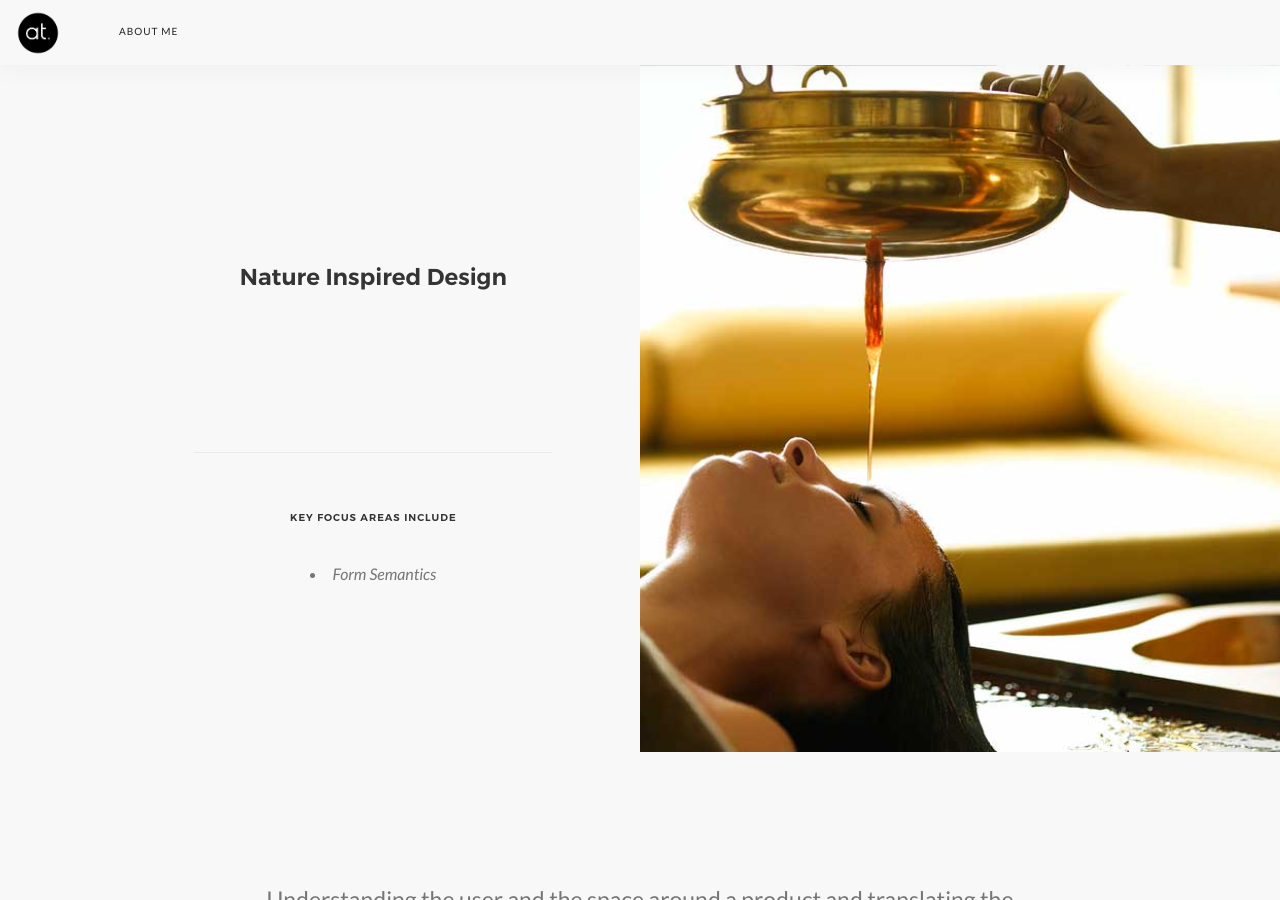
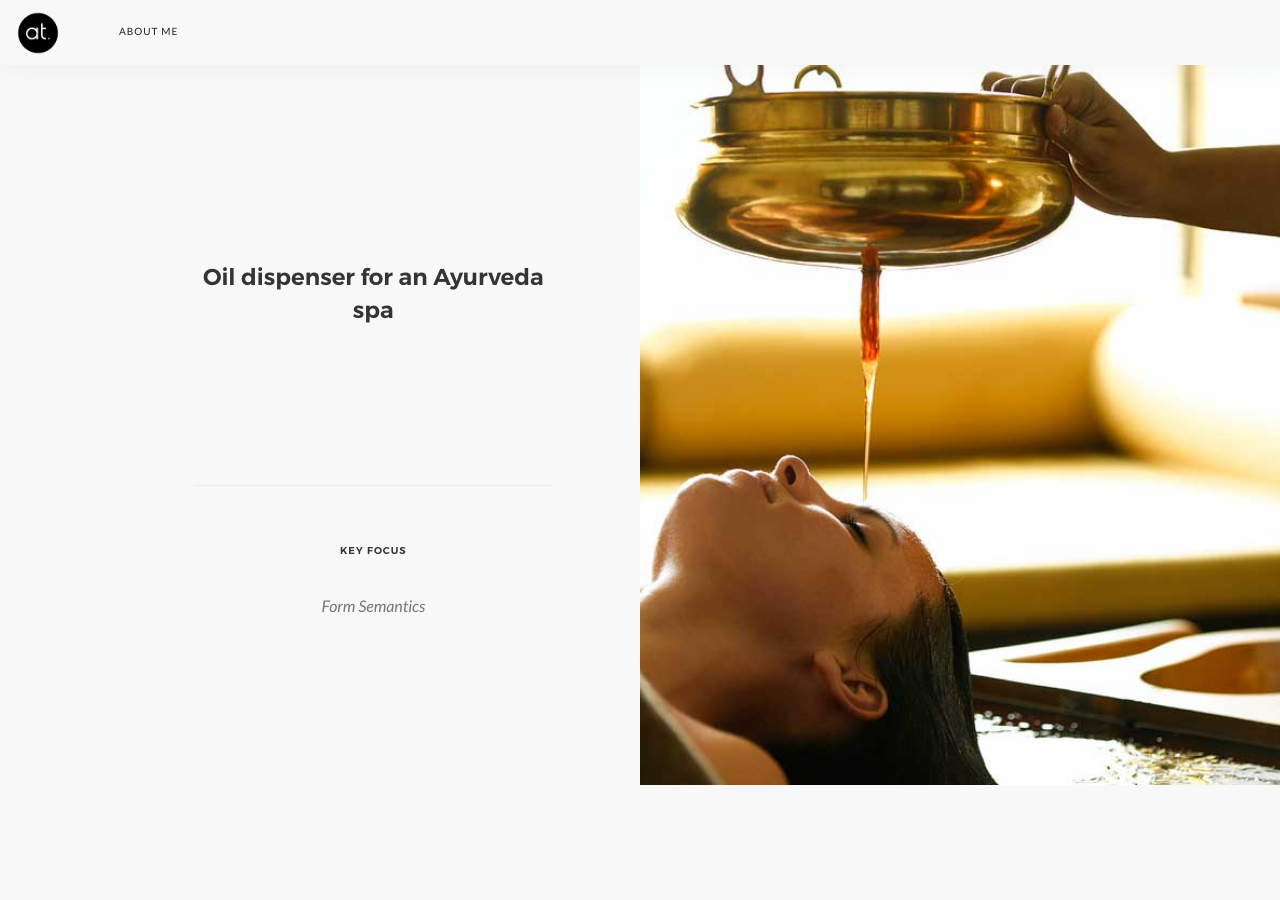
Before and after one commit to akshatkedia/avani-tavargeri, a Jekyll site: the page built from _projects/oil-dispenser.markdown, in a window 1280 px wide and 900 px high. Built offline with Jekyll 4.4.1, drawn with Linux system fonts in a browser that asks for light colours; some web fonts are replaced.

Commit message:
Updated Config and 4 other files

```diff
--- a/_config.yml
+++ b/_config.yml
@@ -34,6 +34,9 @@ defaults:
     thumbnail image:
     project category:
     description:
+      icon:
+      title:
+      text:
     key focus areas:
     -
     top image:
--- a/_layouts/project.html
+++ b/_layouts/project.html
@@ -11,12 +11,12 @@ layout: default
   <div class="col-sm-8 col-md-7">
     <div class="col-md-6 col-md-offset-3 col-sm-8 col-sm-offset-2">
       <div class="feature feature-1 service-1 text-center">
-        <i class="icon icon-Leafs icon--lg color--primary"></i>
-        <h4>Nature Inspired Design</h4>
-        <p>{{ page.description }}</p>
+        <i class="icon icon-{{ page.description.icon }} icon--lg color--primary"></i>
+        <h4>{{ page.description.title }}</h4>
+        <p>{{ page.description.text }}</p>
         <hr>
-        <h6>Key Focus Areas Include</h6>
-        <ul class="bullets">
+        <h6>Key Focus</h6>
+        <ul>
           {% for area in page['key focus areas'] %}
           <li>
             <em>{{ area }}</em>
--- a/_projects/after-ink.markdown
+++ b/_projects/after-ink.markdown
@@ -3,7 +3,8 @@ title: After Ink
 date: 2017-06-19 16:46:00 +05:30
 thumbnail image: "/uploads/thumbnail-after-ink.jpg"
 project category: Industrial Design
-description: Packaging Design for a tattoo aftercare kit.
+description:
+  text: Packaging Design for a tattoo aftercare kit.
 key focus areas:
 - Packaging Design
 top image: "/uploads/DSC_0249.jpg"
--- a/_projects/oil-dispenser.markdown
+++ b/_projects/oil-dispenser.markdown
@@ -3,6 +3,9 @@ title: Oil Dispenser
 date: 2017-06-19 17:06:00 +05:30
 thumbnail image: "/uploads/thumbnail-oil-dispenser.jpg"
 project category: Industrial Design
+description:
+  icon: Rain-Drop
+  title: Oil dispenser for an Ayurveda spa
 key focus areas:
 - Form Semantics
 top image: "/uploads/top-image-oil-dispenser-fc42ca.jpg"
```
Also changed, not shown: _projects/the-growing-chair.markdown (+4 -3 lines).
